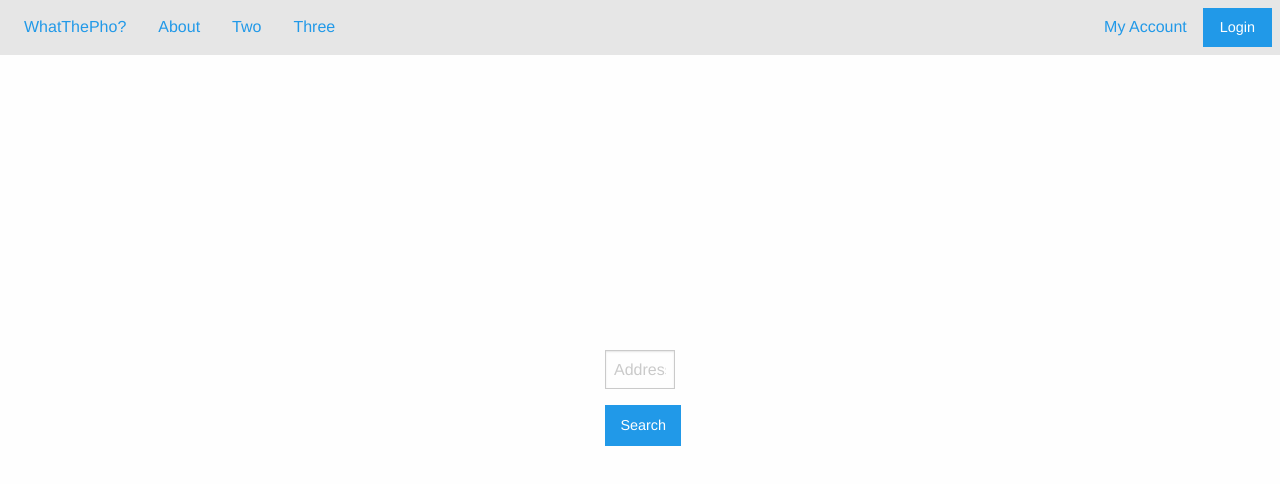
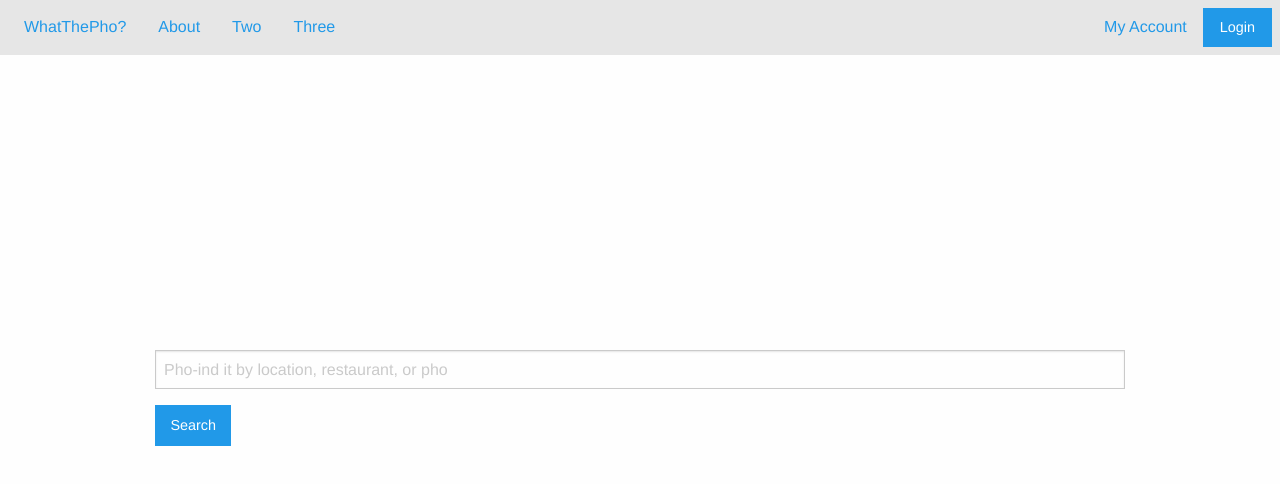
Before and after one commit to kevinchen330/NSB, a website: page client/index.html in a window 1280 px wide. Drawn offline with Linux system fonts and the light colour scheme.

Commit message:
Search bar fix1

```diff
--- a/client/assets/css/app.css
+++ b/client/assets/css/app.css
@@ -1,18 +1,22 @@
 /* Styles for search dropdown */
+
 .search {
   position: relative;
   padding-top: 41px;
   margin-bottom: 0;
 }
+
 .search input {
   padding-left: 240px;
 }
+
 .search .keyword {
   position: absolute;
   width: 100px;
   margin-left: 10px;
   margin-top: 17px;
 }
+
 .search i {
   position: absolute;
   margin-left: 207px;
@@ -20,9 +24,11 @@
   line-height: 50px;
   color: #ccc;
 }
+
 .search .search-field {
   height: 50px;
 }
+
 .search .arrow-down {
   width: 0;
   height: 0;
@@ -40,12 +46,12 @@
   width: 120% !important;
 }
 
-#searchBar{
+#searchBar {
   position: absolute;
   top: 50%;
   left: 50%;
   margin-top: -50px;
-  margin-left: -50px;
-  width: 100px;
+  margin-left: -500px;
+  width: 1000px;
   height: 100px;
 }
--- a/client/index.html
+++ b/client/index.html
@@ -33,7 +33,7 @@
     </div>
 
     <div id="searchBar" class="small-12 columns">
-      <input type="text" placeholder="Address">
+      <input type="text" placeholder="Pho-ind it by location, restaurant, or pho">
       <a href="phoInfo.html" class="button special">Search</a>
     </div>
   </body>
```
